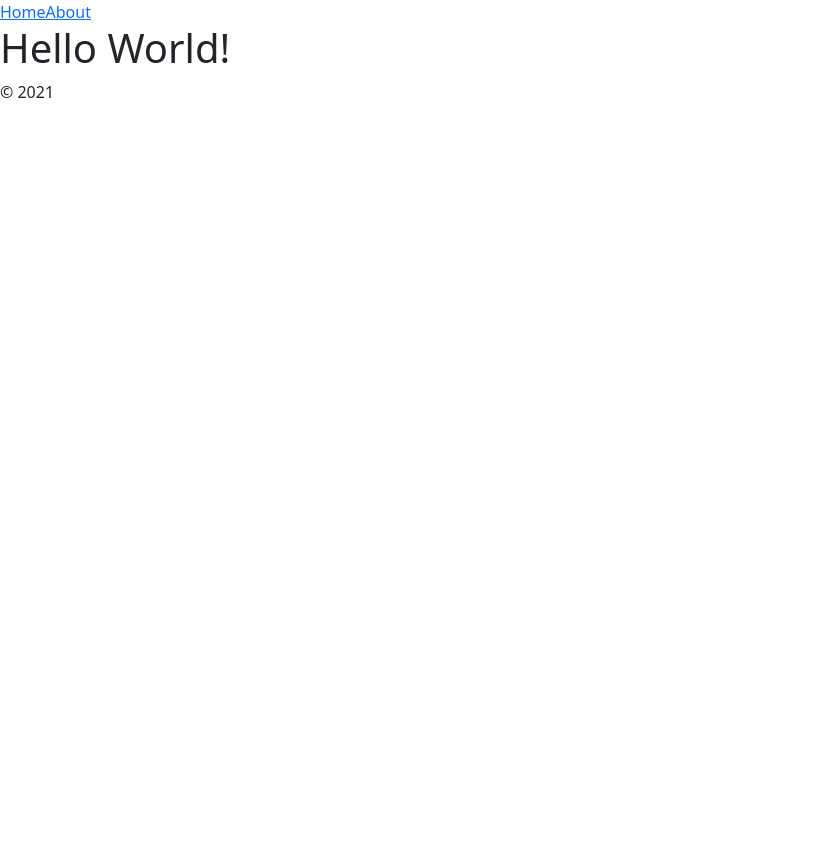
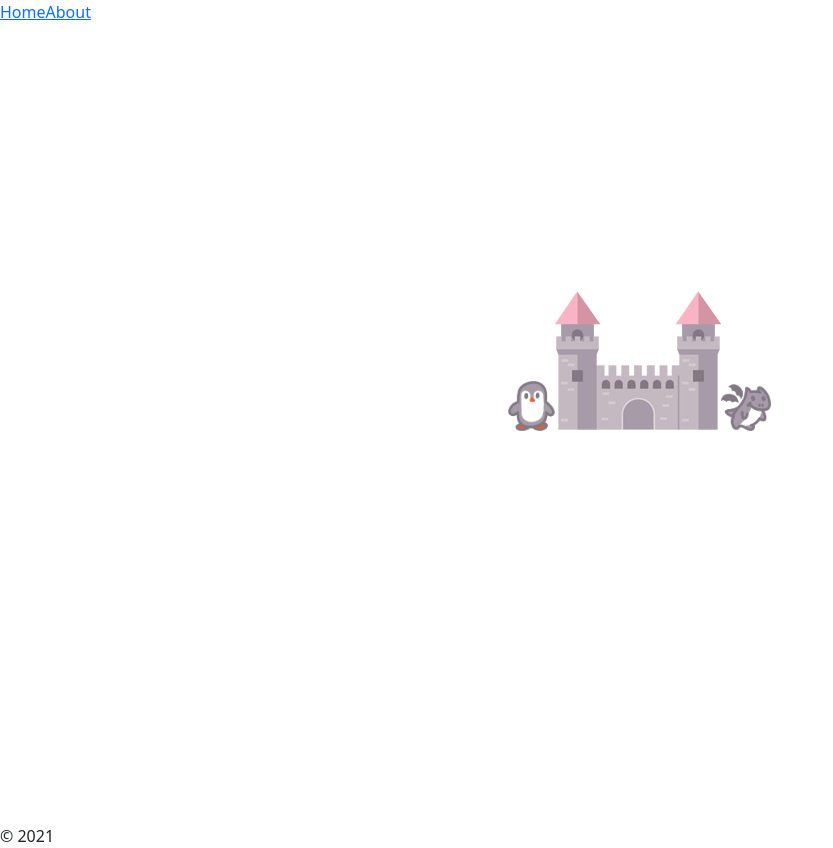
Before and after one commit to yourlocaldeveloper/adventure_app, a React app in the folder client/: page / in a window 1280 px wide. Shown: the whole page, without its empty margins (0-833 px from the left). Before the commit the page ends 800 px from the top, so only its background shows below. Built offline with nearby package versions, Linux system fonts and the light colour scheme.

Commit message:
:sparkles: import and render images on landing pahe, remove placeholder header"

```diff
--- a/client/src/pages/Home/index.js
+++ b/client/src/pages/Home/index.js
@@ -1,12 +1,19 @@
 import React from 'react';
+import castle from '../../images/castle.png';
+import dragon from '../../images/dragon.png';
+import penguin from '../../images/penguin.png';
 
 const Home = () => {
 
     return (
         <>
-            <header>
-                <h1>Hello World!</h1>
-            </header>
+            <main id="homepage">
+                <div className="landing-images">
+                <img id="penguin-img" src={penguin}/>
+                <img id="castle-img" src={castle}/>
+                <img id="dragon-img" src={dragon}/>
+                </div>
+            </main>
         </>
     )
 }
```
